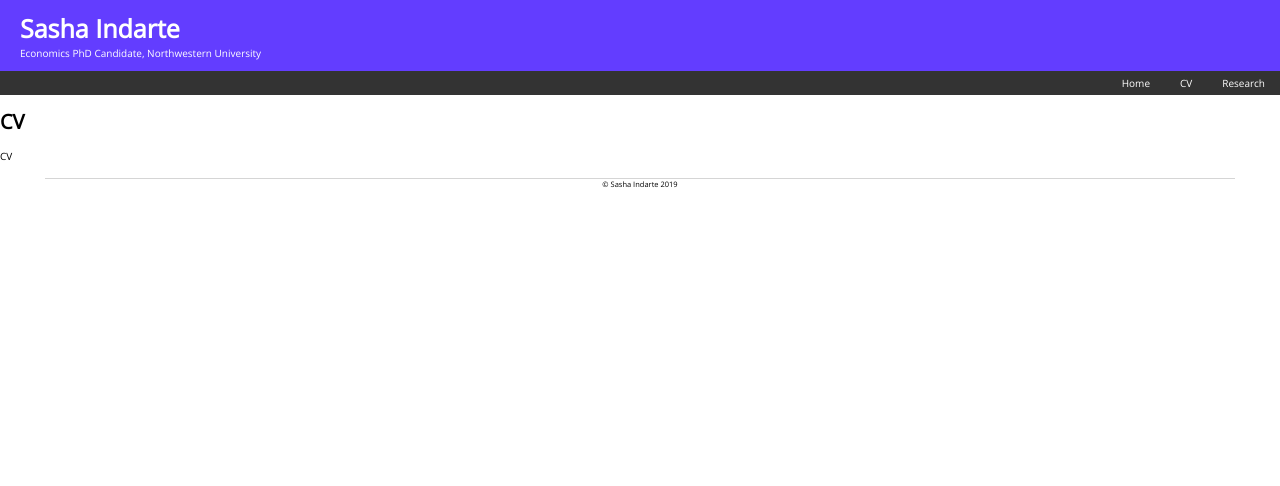
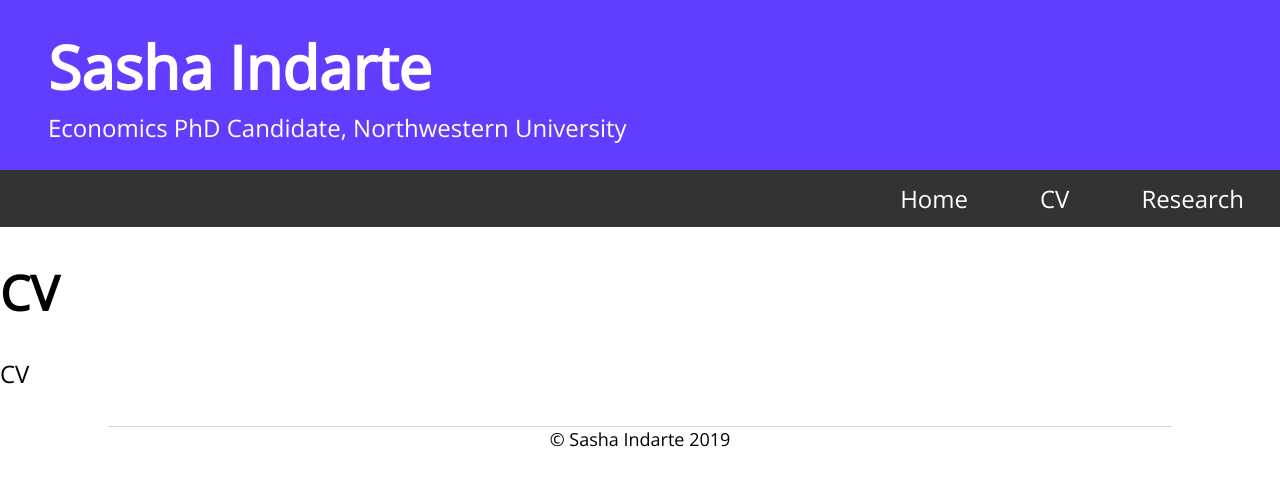
Before and after one commit to sashaindarte/sashaindarte.github.io, a Jekyll site: the page built from cv/index.html, in a window 1280 px wide. Shown: the top 486 px of the page. Built offline with Jekyll 4.4.1, drawn with Linux system fonts in a browser that asks for light colours.

Commit message:
Update main.css

```diff
--- a/css/main.css
+++ b/css/main.css
@@ -6,7 +6,7 @@
 body {
   font-family:'Open Sans', 'Sans-Serif';
   margin: 0;
-  font-size: 62.5%;
+  font-size: 150%;
 }
 
 /* Header/logo Title */
```
